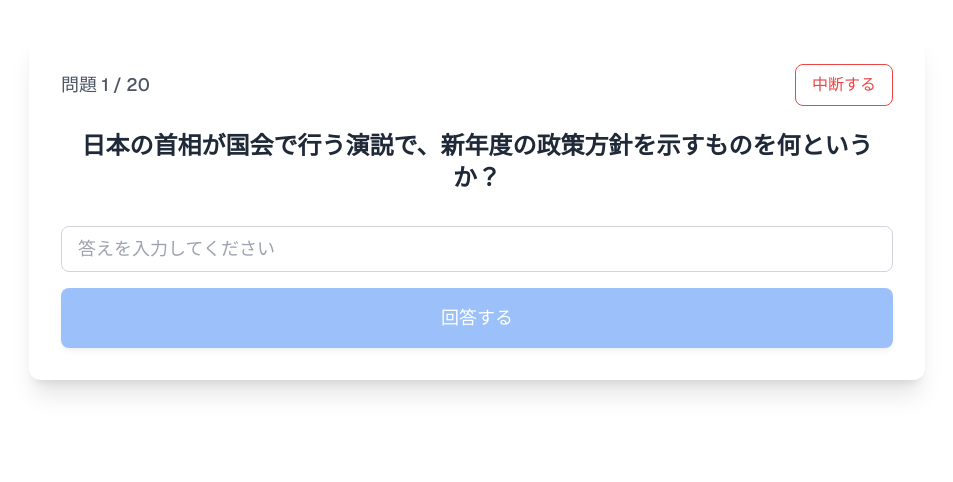
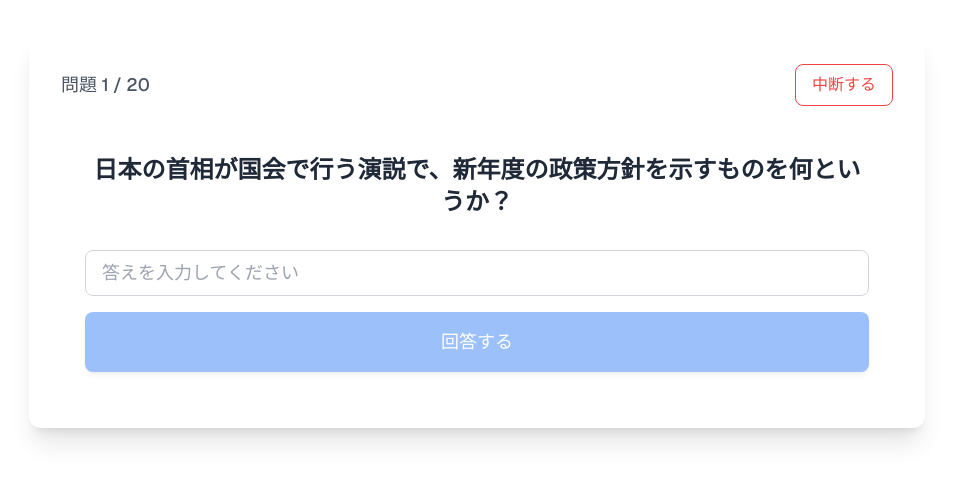
Before and after one commit to seisyun9665/quiz20, a Next.js app: page /quiz in a window 1280 px wide. Shown: the top 482 px of the page, without its empty margins (163-1116 px from the left). Built offline with nearby package versions, Linux system fonts and the light colour scheme; no server answers.

Commit message:
feat: 正解不正解の選択前に解説が出るように修正、回答後色が変わってわかりやすくした

```diff
--- a/app/components/QuizQuestion.tsx
+++ b/app/components/QuizQuestion.tsx
@@ -40,7 +40,13 @@ export const QuizQuestion: React.FC<QuizQuestionProps> = ({
     };
 
     return (
-        <div className="animate-fade-in-fast">
+        <div className={`animate-fade-in-fast rounded-xl p-6 transition-colors duration-300 ${
+            showFeedback && selfJudgment !== null
+                ? selfJudgment
+                    ? 'bg-success/10'
+                    : 'bg-error/10'
+                : ''
+        }`}>
             <h2 className="text-2xl font-bold mb-8 text-center text-gray-800">{question}</h2>
 
             {type === 'text' && (
@@ -49,9 +55,15 @@ export const QuizQuestion: React.FC<QuizQuestionProps> = ({
                         type="text"
                         value={textAnswer}
                         onChange={(e) => setTextAnswer(e.target.value)}
-                        className="w-full p-4 text-lg border-2 border-gray-300 rounded-lg
-                            focus:border-primary focus:outline-none focus:ring-2 focus:ring-primary/20
-                            bg-white text-gray-800"
+                        className={`w-full p-4 text-lg border-2 rounded-lg
+                            focus:outline-none focus:ring-2
+                            bg-white text-gray-800 transition-colors duration-300 ${
+                                showFeedback && selfJudgment !== null
+                                    ? selfJudgment
+                                        ? 'border-success focus:border-success focus:ring-success/20'
+                                        : 'border-error focus:border-error focus:ring-error/20'
+                                    : 'border-gray-300 focus:border-primary focus:ring-primary/20'
+                            }`}
                         placeholder="答えを入力してください"
                         disabled={showFeedback}
                     />
@@ -67,15 +79,26 @@ export const QuizQuestion: React.FC<QuizQuestionProps> = ({
                 </form>
             )}
 
-            {showFeedback && selfJudgment === null && (
-                <div className="mt-6 space-y-4">
+            {showFeedback && (
+                <>
+                    {selfJudgment === null && (
                         <div className="text-xl font-bold text-center text-gray-800">
                             正解を確認してください
                         </div>
+                    )}
+                    <div className="mt-6 space-y-4">
                         <div className="text-lg text-center text-gray-800">
                             <span className="font-medium">正解: </span>
                             <span className="text-primary">{correctAnswer}</span>
                         </div>
+                        <div className="bg-gray-50 p-4 rounded-lg">
+                            <p className="text-gray-700">
+                                <span className="font-medium">解説: </span>
+                                {explanation}
+                            </p>
+                        </div>
+
+                        {selfJudgment === null && (
                             <div className="flex gap-4">
                                 <button
                                     onClick={() => handleAnswer(true)}
@@ -92,19 +115,15 @@ export const QuizQuestion: React.FC<QuizQuestionProps> = ({
                                     不正解...
                                 </button>
                             </div>
+                        )}
                     </div>
+                </>
             )}
 
             {showFeedback && selfJudgment !== null && (
                 <div className="mt-6 space-y-4">
                     <div className={`text-xl font-bold text-center ${selfJudgment ? 'text-success' : 'text-error'}`}>
                         {selfJudgment ? '正解！' : '不正解...'}
-                    </div>
-                    <div className="bg-gray-50 p-4 rounded-lg">
-                        <p className="text-gray-700">
-                            <span className="font-medium">解説: </span>
-                            {explanation}
-                        </p>
                     </div>
                     <button
                         onClick={onNext}
--- a/app/globals.css
+++ b/app/globals.css
@@ -3,12 +3,16 @@
 @tailwind utilities;
 
 :root {
+  --success-rgb: 34, 197, 94;
+  --error-rgb: 239, 68, 68;
+  --primary-rgb: 59, 130, 246;
+
   --background: #ffffff;
   --foreground: #333333;
-  --primary: #3b82f6;
-  --primary-hover: #2563eb;
-  --success: #22c55e;
-  --error: #ef4444;
+  --primary: rgb(var(--primary-rgb));
+  --primary-hover: rgb(var(--primary-rgb), 0.9);
+  --success: rgb(var(--success-rgb));
+  --error: rgb(var(--error-rgb));
 }
 
 @media (prefers-color-scheme: dark) {
@@ -72,7 +76,7 @@ body {
   font-weight: bold;
 }
 
-/* プログレスバーのスタイル */
+/* プログ���スバーのスタイル */
 .progress-bar {
   width: 100%;
   height: 0.5rem;
@@ -188,3 +192,14 @@ body {
   font-size: 1.5rem;
   transform-origin: center;
 }
+
+/* Tailwindのopacityユーティリティと連携するためのカスタムユーティリティ */
+@layer utilities {
+  .bg-success\/10 {
+    background-color: rgba(var(--success-rgb), 0.1);
+  }
+
+  .bg-error\/10 {
+    background-color: rgba(var(--error-rgb), 0.1);
+  }
+}
--- a/tailwind.config.ts
+++ b/tailwind.config.ts
@@ -11,10 +11,22 @@ export default {
       colors: {
         background: "var(--background)",
         foreground: "var(--foreground)",
-        primary: "var(--primary)",
-        "primary-hover": "var(--primary-hover)",
-        success: "var(--success)",
-        error: "var(--error)",
+        primary: {
+          DEFAULT: "var(--primary)",
+          hover: "var(--primary-hover)",
+        },
+        success: {
+          DEFAULT: "var(--success)",
+          '10': 'rgba(34, 197, 94, 0.1)',  // 薄い緑
+          '20': 'rgba(34, 197, 94, 0.2)',
+          '90': 'rgba(34, 197, 94, 0.9)',
+        },
+        error: {
+          DEFAULT: "var(--error)",
+          '10': 'rgba(239, 68, 68, 0.1)',  // 薄い赤
+          '20': 'rgba(239, 68, 68, 0.2)',
+          '90': 'rgba(239, 68, 68, 0.9)',
+        },
       },
       keyframes: {
         tada: {
```
Lines whose indentation alone changed are shown as unchanged.
